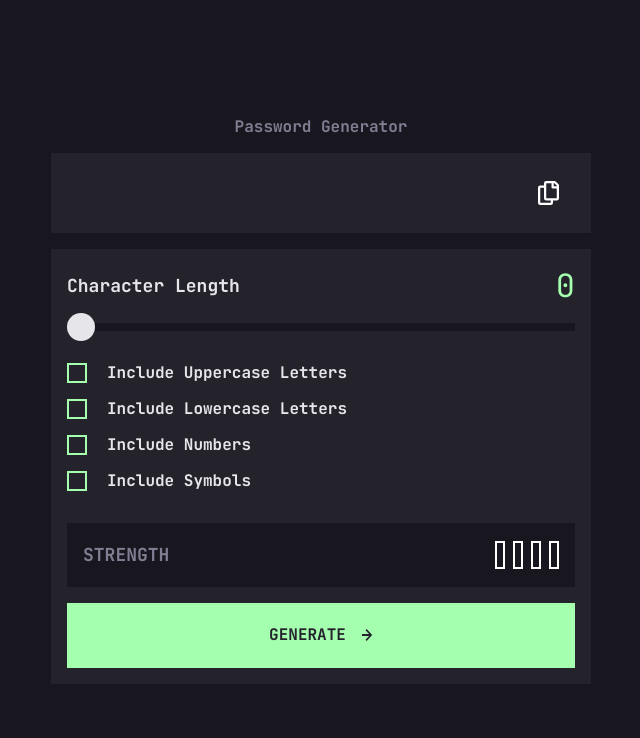
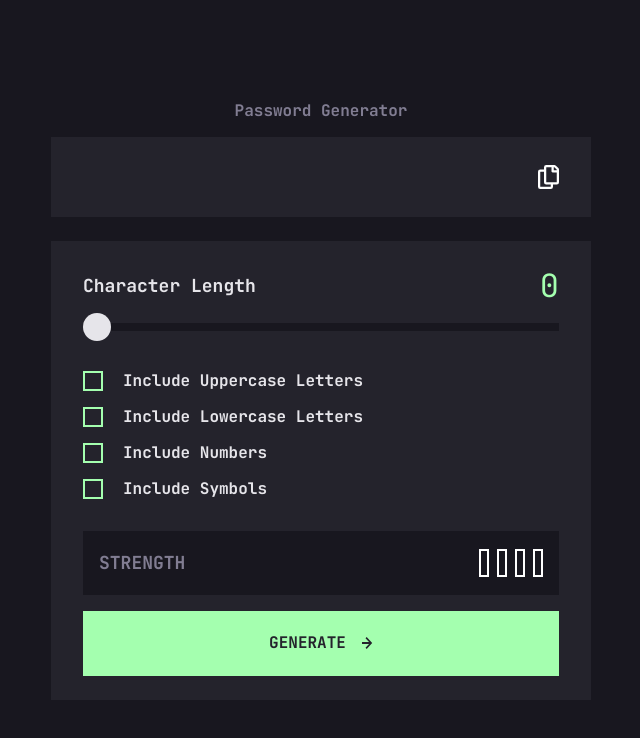
Before and after one commit to imvan2/frontend-mentor, a Next.js app in the folder intermediate/password-generator-app/: page / in a window 1280 px wide. Shown: the top 738 px of the page, without its empty margins (319-959 px from the left). Built offline with nearby package versions, Linux system fonts and the light colour scheme.

Commit message:
Changed padding

```diff
--- a/intermediate/password-generator-app/components/charLength.tsx
+++ b/intermediate/password-generator-app/components/charLength.tsx
@@ -28,7 +28,7 @@ export default function CharLength({
   };
 
   return (
-    <div className="w-full flex flex-col gap-4">
+    <div className="w-full flex flex-col gap-4 mb-2">
       <div className="grid grid-cols-[max-content_1fr] items-center">
         <label
           htmlFor="char-length"
--- a/intermediate/password-generator-app/components/passwordOutput.tsx
+++ b/intermediate/password-generator-app/components/passwordOutput.tsx
@@ -18,7 +18,7 @@ export default function PasswordOutput({
     setTimeout(() => setCopyClicked(false), 3000);
   };
   return (
-    <div className="flex justify-between items-center px-8 py-4 w-full h-[80px] bg-grey-800 font-bold mb-4">
+    <div className="flex justify-between items-center px-4 md:px-8 py-4 w-full h-[80px] bg-grey-800 font-bold mb-4 md:mb-6">
       <span
         className={`max-h-[42px] overflow-hidden text-ellipsis text-preset-1 before:content-["P4$5W0rD!"] ${
           password !== ""
--- a/intermediate/password-generator-app/pages/index.tsx
+++ b/intermediate/password-generator-app/pages/index.tsx
@@ -47,7 +47,7 @@ export default function Home() {
           setCopyClicked={setCopyClicked}
         />
 
-        <div className="w-full bg-grey-800 p-[16px] flex flex-col gap-[32px]">
+        <div className="w-full bg-grey-800 p-[16px] md:px-8 md:py-6 flex flex-col gap-[32px]">
           {/* Character length range */}
           <CharLength
             charLength={charLength}
```
